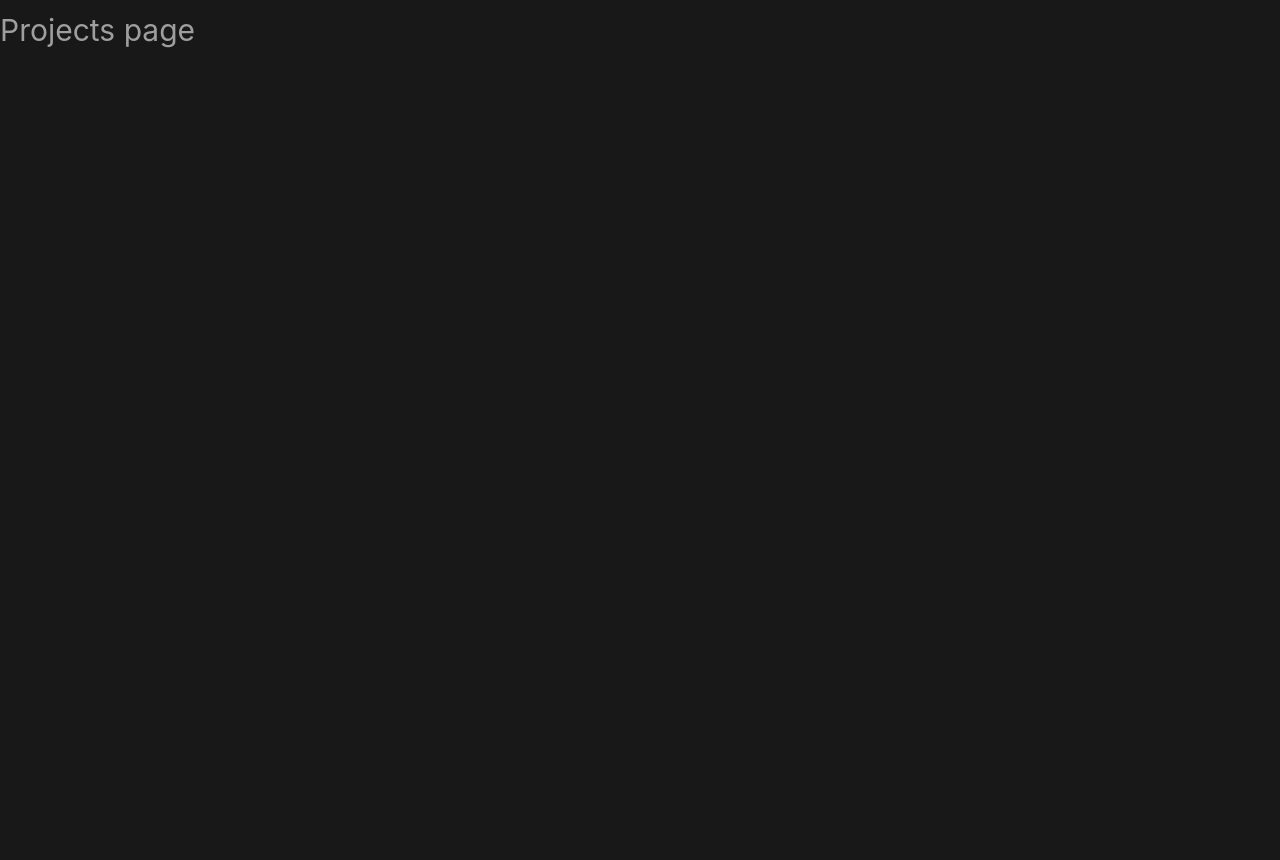
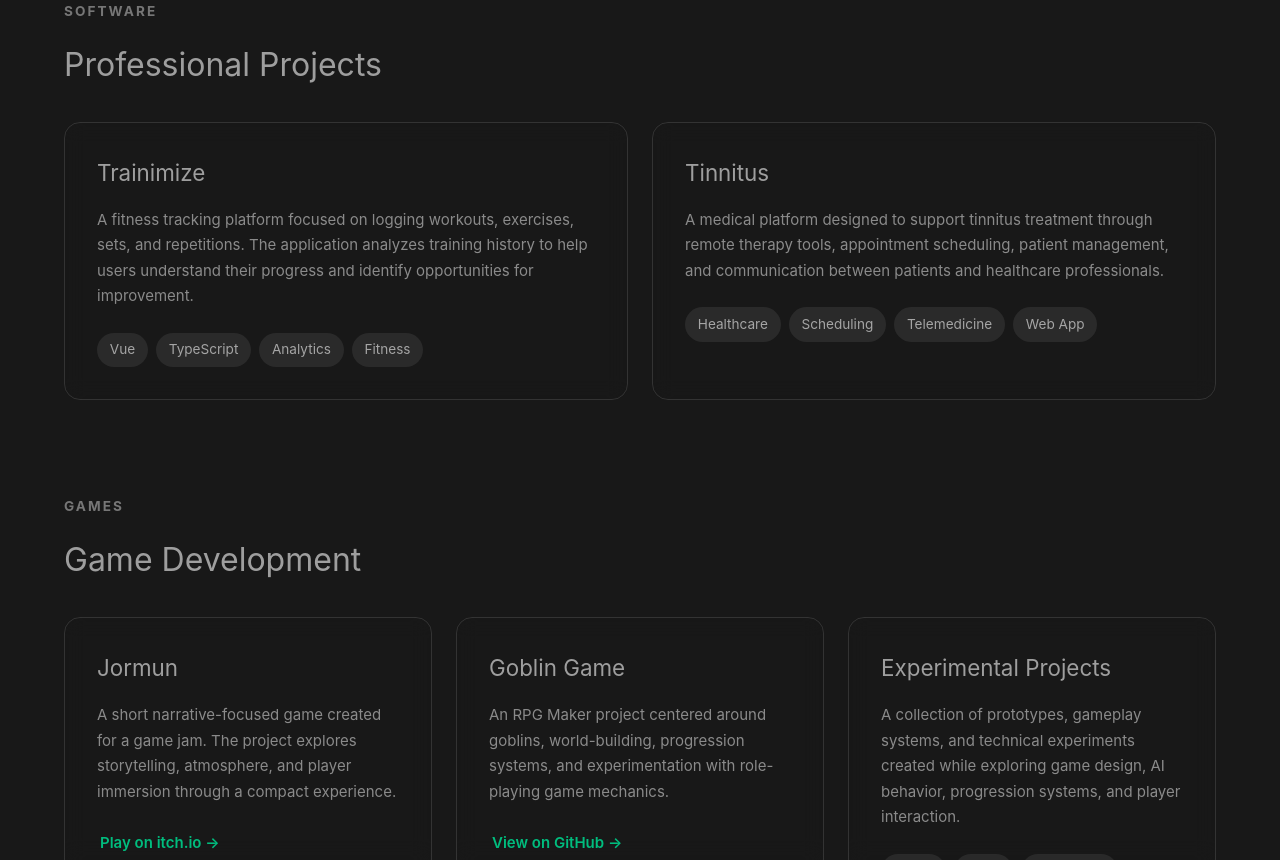
Before and after one commit to GoDie910/personal-website, a Vue app: page /projects in a window 1280 px wide. Shown: the part 440-1300 px from the top of the page. Before the commit the page ends 870 px from the top, so only its background shows below. Built offline with nearby package versions, Linux system fonts and the light colour scheme.

Commit message:
Update ProjectsView.vue

```diff
--- a/src/views/ProjectsView.vue
+++ b/src/views/ProjectsView.vue
@@ -1,15 +1,235 @@
 <template>
-  <div class="about">
-    <h1>Projects page</h1>
-  </div>
+  <main class="projects-view">
+    <section class="hero">
+      <p class="section-label">PROJECTS</p>
+
+      <h1>Things I've built.</h1>
+
+      <p class="hero-description">
+        A collection of software products, web applications, and game
+        development projects focused on creating useful and engaging
+        experiences.
+      </p>
+    </section>
+
+    <section class="projects-section">
+      <div class="section-header">
+        <p class="section-label">SOFTWARE</p>
+
+        <h2>Professional Projects</h2>
+      </div>
+
+      <div class="projects-grid">
+        <article class="project-card">
+          <h3>Trainimize</h3>
+
+          <p>
+            A fitness tracking platform focused on logging workouts,
+            exercises, sets, and repetitions. The application analyzes
+            training history to help users understand their progress and
+            identify opportunities for improvement.
+          </p>
+
+          <div class="project-tags">
+            <span>Vue</span>
+            <span>TypeScript</span>
+            <span>Analytics</span>
+            <span>Fitness</span>
+          </div>
+        </article>
+
+        <article class="project-card">
+          <h3>Tinnitus</h3>
+
+          <p>
+            A medical platform designed to support tinnitus treatment
+            through remote therapy tools, appointment scheduling,
+            patient management, and communication between patients
+            and healthcare professionals.
+          </p>
+
+          <div class="project-tags">
+            <span>Healthcare</span>
+            <span>Scheduling</span>
+            <span>Telemedicine</span>
+            <span>Web App</span>
+          </div>
+        </article>
+      </div>
+    </section>
+
+    <section class="projects-section">
+      <div class="section-header">
+        <p class="section-label">GAMES</p>
+
+        <h2>Game Development</h2>
+      </div>
+
+      <div class="projects-grid">
+        <article class="project-card">
+          <h3>Jormun</h3>
+
+          <p>
+            A short narrative-focused game created for a game jam.
+            The project explores storytelling, atmosphere, and
+            player immersion through a compact experience.
+          </p>
+
+          <a
+            href="https://godie910.itch.io/jormun"
+            target="_blank"
+            rel="noopener noreferrer"
+            class="project-link"
+          >
+            Play on itch.io →
+          </a>
+        </article>
+
+        <article class="project-card">
+          <h3>Goblin Game</h3>
+
+          <p>
+            An RPG Maker project centered around goblins, world-building,
+            progression systems, and experimentation with role-playing
+            game mechanics.
+          </p>
+
+          <a
+            href="https://github.com/GoDie910/test-rmmz-ggg"
+            target="_blank"
+            rel="noopener noreferrer"
+            class="project-link"
+          >
+            View on GitHub →
+          </a>
+        </article>
+
+        <article class="project-card">
+          <h3>Experimental Projects</h3>
+
+          <p>
+            A collection of prototypes, gameplay systems, and technical
+            experiments created while exploring game design, AI behavior,
+            progression systems, and player interaction.
+          </p>
+
+          <div class="project-tags">
+            <span>Godot</span>
+            <span>Unity</span>
+            <span>RPG Maker</span>
+            <span>Prototyping</span>
+          </div>
+        </article>
+      </div>
+    </section>
+  </main>
 </template>
 
-<style>
-@media (min-width: 1024px) {
-  .about {
-    min-height: 100vh;
-    display: flex;
-    align-items: center;
+<style scoped>
+.projects-view {
+  width: min(1200px, 90%);
+  margin: 0 auto;
+  padding: 6rem 0;
+}
+
+.hero {
+  margin-bottom: 5rem;
+}
+
+.section-label {
+  font-size: 0.85rem;
+  font-weight: 700;
+  letter-spacing: 0.15em;
+  opacity: 0.7;
+  margin-bottom: 1rem;
+}
+
+.hero h1 {
+  font-size: clamp(2.5rem, 5vw, 4.5rem);
+  line-height: 1.1;
+  margin-bottom: 1.5rem;
+}
+
+.hero-description {
+  max-width: 700px;
+  font-size: 1.1rem;
+  line-height: 1.8;
+  opacity: 0.8;
+}
+
+.projects-section {
+  margin-bottom: 6rem;
+}
+
+.section-header {
+  margin-bottom: 2rem;
+}
+
+.section-header h2 {
+  font-size: 2rem;
+  margin-top: 0.5rem;
+}
+
+.projects-grid {
+  display: grid;
+  grid-template-columns: repeat(auto-fit, minmax(320px, 1fr));
+  gap: 1.5rem;
+}
+
+.project-card {
+  padding: 2rem;
+  border: 1px solid rgba(255, 255, 255, 0.12);
+  border-radius: 16px;
+  backdrop-filter: blur(10px);
+  transition:
+    transform 0.2s ease,
+    border-color 0.2s ease;
+}
+
+.project-card:hover {
+  transform: translateY(-4px);
+  border-color: rgba(255, 255, 255, 0.3);
+}
+
+.project-card h3 {
+  margin-bottom: 1rem;
+  font-size: 1.4rem;
+}
+
+.project-card p {
+  line-height: 1.7;
+  opacity: 0.85;
+}
+
+.project-tags {
+  display: flex;
+  flex-wrap: wrap;
+  gap: 0.5rem;
+  margin-top: 1.5rem;
+}
+
+.project-tags span {
+  padding: 0.4rem 0.8rem;
+  border-radius: 999px;
+  font-size: 0.85rem;
+  background: rgba(255, 255, 255, 0.08);
+}
+
+.project-link {
+  display: inline-block;
+  margin-top: 1.5rem;
+  text-decoration: none;
+  font-weight: 600;
+}
+
+@media (max-width: 768px) {
+  .projects-view {
+    width: 92%;
+    padding: 4rem 0;
+  }
+
+  .projects-grid {
+    grid-template-columns: 1fr;
   }
 }
 </style>
```
